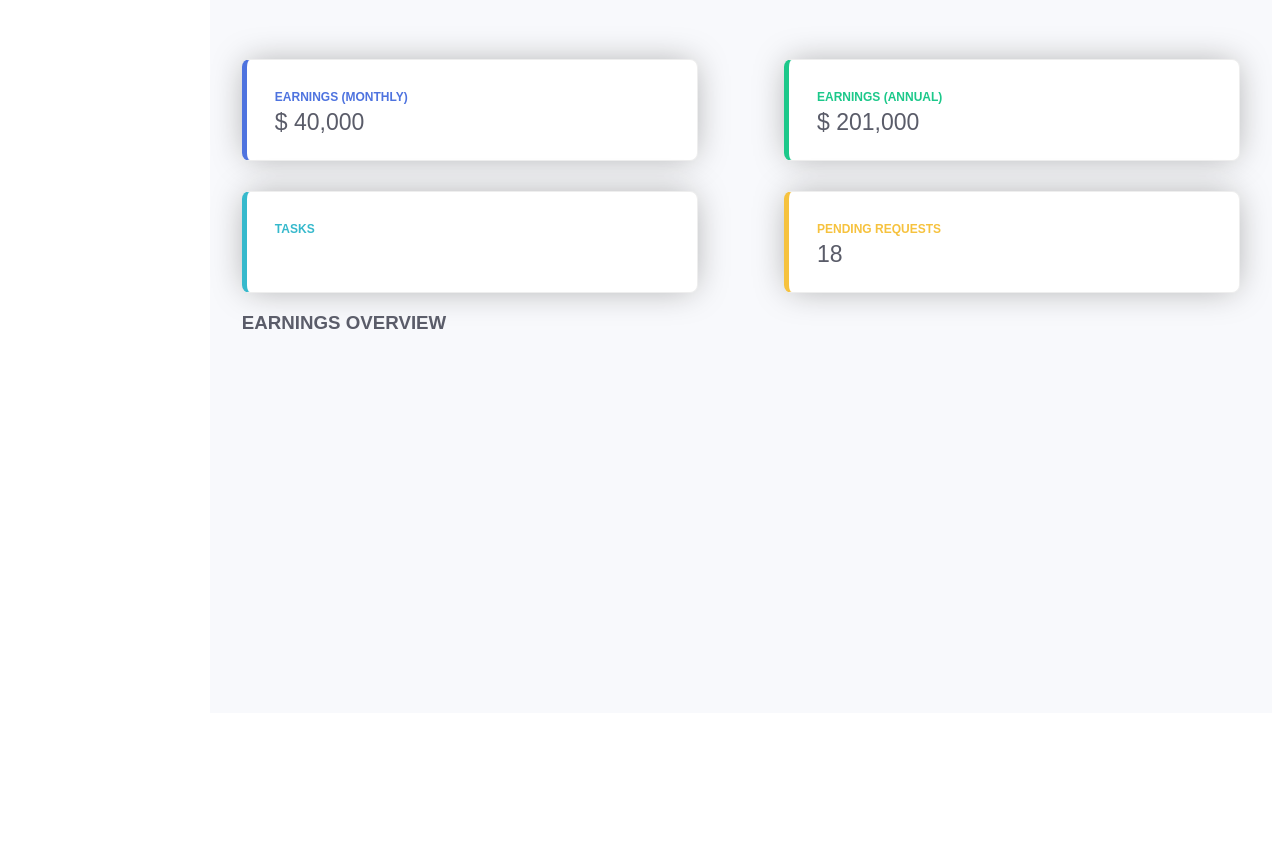
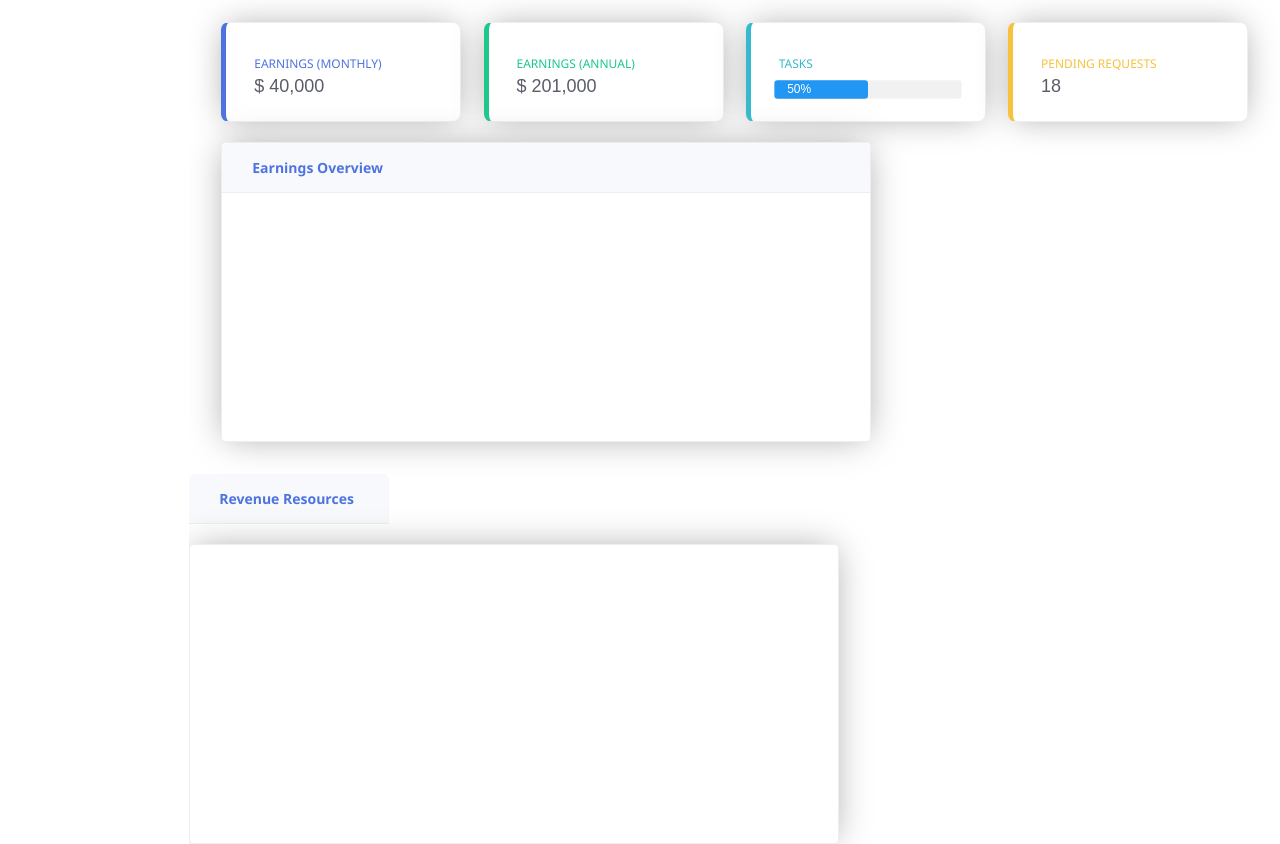
Before and after one commit to bnulens/sassy_admin_panel, a plain HTML site: page @_ADMIN_PANEL/index.html in a window 1280 px wide. Shown: the part 95-939 px from the top of the page. Before the commit the page ends 816 px from the top, so only its background shows below. Drawn offline with nearby package versions, Linux system fonts and the light colour scheme; a script that the page names is missing.

Commit message:
wednesday noon update

```diff
--- a/@_ADMIN_PANEL/index.html
+++ b/@_ADMIN_PANEL/index.html
@@ -4,6 +4,11 @@
     <meta charset="UTF-8">
     <meta name="viewport" content="width=device-width, initial-scale=1.0">
     <meta http-equiv="X-UA-Compatible" content="ie=edge">
+    <link rel="stylesheet" href="https://www.w3schools.com/w3css/4/w3.css">
+    <script src="http://ajax.googleapis.com/ajax/libs/jquery/1.10.2/jquery.min.js"></script>
+    <script src="javascripts/vendor/snap.svg.js"></script>
+    <script src="javascripts/pizza.js"></script>
+
     <link rel="stylesheet" href="./scss/main.css">
     <title>Admin Panel</title>
 </head>
@@ -11,7 +16,6 @@
     <div class="page-wrapper">
         <div class="sidebar">Lorem ipsum dolor sit amet.!</div>
         <div class="Dashboard">
-            Lorem ipsum dolor sit amet consectetur adipisicing elit. Sapiente rerum quibusdam nam, at adipisci quaerat praesentium totam aliquam perferendis a vitae magni, velit sunt, error expedita consequuntur quod dignissimos vero.
             <h2>Dashboard</h2>
             <div class="container">
                 <div class="panel_board">
@@ -29,8 +33,10 @@
                     </div>
                     <div class="panel_c">
                        <div class="panel_content">
-                         <h3>TASKS</h3>
-                         <div class="progress-bar" role="progressbar" style="width: 50%" aria-valuenow="50" aria-valuemin="0" aria-valuemax="100"></div>
+                         <h3>TASKS</h3><br>
+                         <div class="w3-light-grey w3-round">
+                          <div class="w3-container w3-round w3-blue" style="width:50%">50%</div>
+                        </div>
                        </div>
                     </div>
                     <div class="panel_d">
@@ -39,19 +45,59 @@
                          <p>18</p>
                        </div>
                     </div>
-                    <div class="earnings-overview">
-                        <div class="graph-heading">
-                            <h3>EARNINGS OVERVIEW</h3>
+                <div class="earnings-overview">
+                  <div class="graph-heading">
+                    <h3>Earnings Overview</h3>
+                   </div>
+                  <div class="graph-body">
+                   <div id="chartContainer" style="height: 200px; width: 100%;">
+                            <script>
+                              window.onload = function () {
+                                var chart = new CanvasJS.Chart("chartContainer", {
+                                animationEnabled: true,
+                                theme: "light2",
+                                title:{
+                                  text: "Simple Line Chart"
+                                },
+                                axisY:{
+                                  includeZero: false
+                                },
+                                data: [{
+                                  type: "line",
+                                  dataPoints: [
+                                      { y: 450 },
+                                    { y: 414},
+                                    { y: 520, indexLabel: "highest",markerColor: "red", markerType: "triangle" },
+                                    { y: 460 },
+                                    { y: 450 },
+                                    { y: 500 },
+                                    { y: 480 },
+                                    { y: 480 },
+                                    { y: 410 , indexLabel: "lowest",markerColor: "DarkSlateGrey", markerType: "cross" },
+                                    { y: 500 },
+                                    { y: 480 },
+                                    { y: 510 }
+                                  ]
+                                  }]
+                                });
+                              chart.render();
+                              }
+                           </script>
                         </div>
-                        <div canvas="graph-visual">
-
-                        </div>
+                      </div>
                     </div>
                 </div>
+             <div class="revenue-resources">
+                <div class="graph-heading">
+                  <h3>Revenue Resources</h3>
+                </div>
+                <div class="graph-body"></div>
+             </div>
                 <div class="footer">
                 </div>
             </div>
         </div>
     </div>
+    <script src="https://canvasjs.com/assets/script/canvasjs.min.js"></script>
 </body>
 </html>
--- a/@_ADMIN_PANEL/scss/_mixins.scss
+++ b/@_ADMIN_PANEL/scss/_mixins.scss
@@ -5,19 +5,21 @@
     border: 1px solid $box-border;
     border-radius: 8px;
     height: 100px;
-    width: 450px;
+    width: 240px;
     margin-top: 30px;
     h3 {
-        display: block;
-        margin-top: 30px;
+        display: flex;
+        align-content: center;
+        margin-top: 32px;
         margin-bottom: -18px;
         margin-left: 28px;
         font-size: 12px;
     }
     p {
-        display: block;
+        display: flex;
+        align-content: center;
         color:$text-color;
-        font-size: 23px;
+        font-size: 18px;
         margin-left: 28px;
     }
     @include box-shadow();
@@ -30,14 +32,31 @@
     z-index: 5;
 }
 
-@mixin graph_block (){
-    background-color: #FFF;
+@mixin graph_head (){
+    h3 {
+        display: flex;
+        justify-content: space-between;
+        align-items: center;
+        font-size: 14px;
+        color: $dark-blue;
+        font-weight: 600;
+        height: 50px;
+        background-color: $light-grey;
+        border-top-left-radius: 6px;
+        border-top-right-radius: 6px;
+        border-bottom: 1px solid $box-border;
+        margin-top: 0;
+        padding-left: 30px;
+    }
+}
+
+@mixin graph_body (){
+    background-color: #fff;
+    width: 650px;
+    height: 300px;
+    z-index: 4;
     border: 1px solid $box-border;
-    border-radius: 8px;
-    margin-top: 30px;
-    h3 {
-        color: $dark-blue;
-
-    }
-
+    border-radius: 4px;
+    margin-top: 20px;
+    @include box-shadow();
 }
--- a/@_ADMIN_PANEL/scss/main.scss
+++ b/@_ADMIN_PANEL/scss/main.scss
@@ -16,7 +16,7 @@
     position: relative;
     overflow: scroll;
     grid-area: Dashboard;
-    background-color: $light-grey;
+    background-color: #ffffff;
     min-height: 100vh;
     width: 100%;
 }
@@ -53,7 +53,13 @@
     h3 {
         color: $light-blue;
     }
+    .w3-light-grey {
+        display: block;
+        transform: scale(0.8);
+        z-index: 5;
+    }
 }
+
 .panel_board .panel_d {
     @extend .panel_a;
     border-left: 5px solid $yellow;
@@ -61,3 +67,28 @@
         color: $yellow;
     }
 }
+
+
+.panel_board .earnings-overview {
+    @include graph_body;
+}
+
+.panel_board .graph-heading {
+    @include graph_head;
+}
+
+.panel_board #chartContainer {
+    display: block;
+    justify-content: center;
+    transform: scale(0.95);
+    background-color: #ffffff;
+}
+
+.revenue-resources .graph-heading {
+    @include graph_head;
+    width: 200px;
+}
+
+.revenue-resources .graph-body {
+    @include graph_body;
+}
```
Also changed, not shown: @_ADMIN_PANEL/scss/_components.scss (added), @_ADMIN_PANEL/scss/_reset.scss (added), @_ADMIN_PANEL/scss/main.css, 3 other files.
